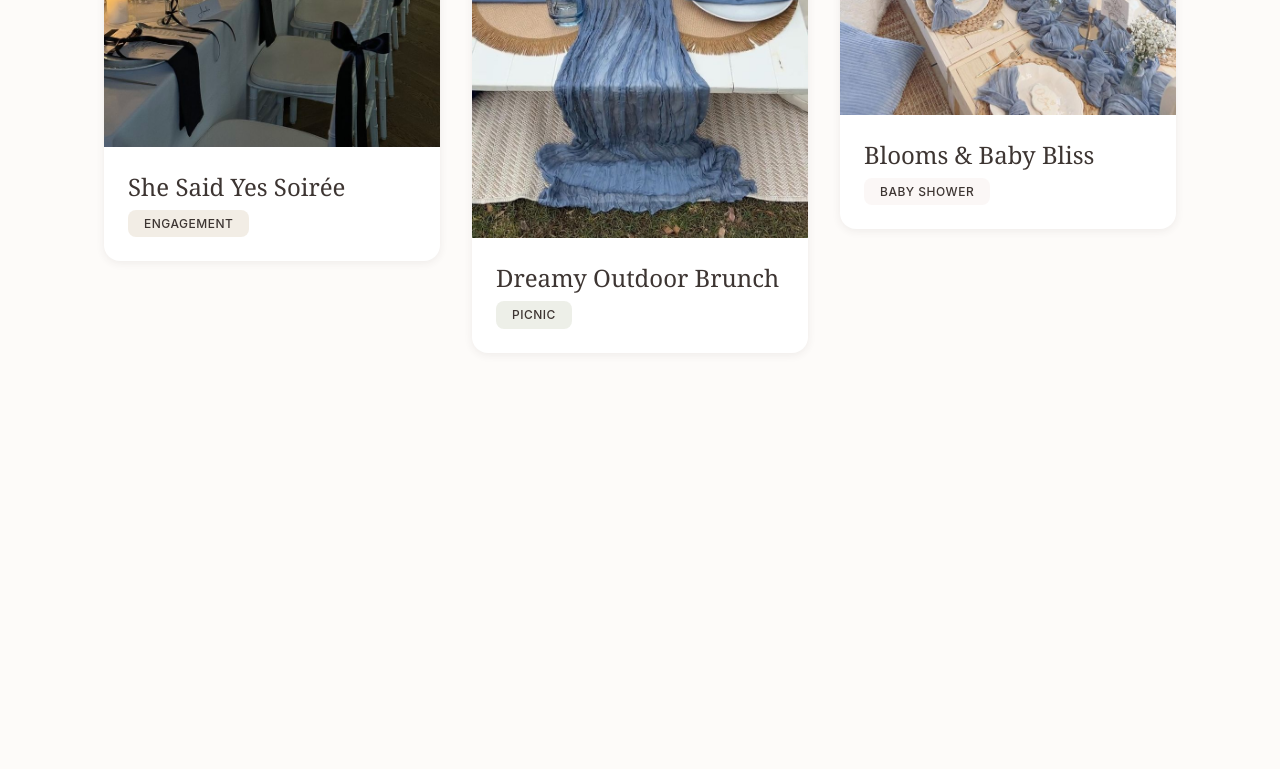
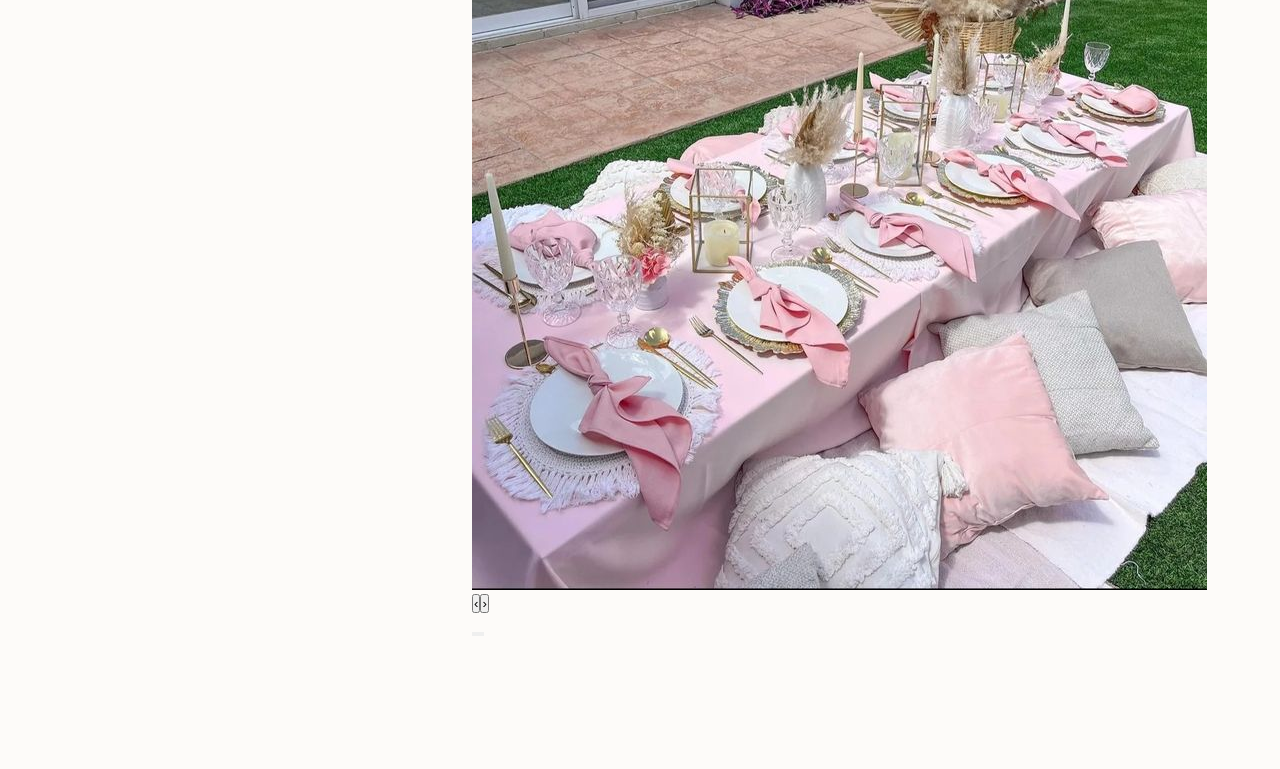
Before and after one commit to edubew/dawenee, a React (Vite) app: page / in a window 1280 px wide. Shown: the part 2000-2769 px from the top of the page. Before the commit the page ends 2473 px from the top, so only its background shows below. Built offline with nearby package versions, Linux system fonts and the light colour scheme.

Commit message:
Update the hero component with Carousel

```diff
--- a/src/components/Hero/Hero.jsx
+++ b/src/components/Hero/Hero.jsx
@@ -1,8 +1,38 @@
-import React from "react";
+import React, { useEffect, useState } from "react";
 import { Link } from "react-router-dom";
+import heroSlides from "../../data/heroSlides";
 import "./Hero.scss";
 
 function Hero() {
+  const [currentSlide, setCurrentSlide] = useState(0);
+  const [isPaused, setIsPaused] = useState(false);
+
+  //Auto advance slides every 6 seconds
+  useEffect(() => {
+    if (isPaused) return;
+
+    const interval = setInterval(() => {
+      setCurrentSlide((prev) => (prev + 1) % heroSlides.length);
+    }, 6000);
+
+    return () => clearInterval(interval);
+  }, [isPaused]);
+
+  // Go to specific slide when dot is clicked
+  const goToSlide = (index) => {
+    setCurrentSlide(index);
+  };
+
+  //Previous slide
+  const prevSlide = () => {
+    setCurrentSlide((prev) => (prev === 0 ? heroSlides.length - 1 : prev - 1));
+  };
+
+  // Next slide
+  const nextSlide = () => {
+    setCurrentSlide((prev) => (prev + 1) % heroSlides.length);
+  };
+
   return (
     <section className="hero">
       <div className="container hero__inner">
@@ -28,9 +58,50 @@ function Hero() {
           </Link>
         </div>
 
-        <div className="hero__image">
-          <div className="hero__placeholder">
-            <span>Hero Image Spot</span>
+        {/* Image carousel */}
+        <div
+          className="hero__carousel"
+          onMouseEnter={() => setIsPaused(true)}
+          onMouseLeave={() => setIsPaused(false)}
+        >
+          <div className="hero__carousel-slides">
+            {heroSlides.map((slide, index) => (
+              <div
+                key={slide.id}
+                className={`hero__carousel-slides ${index === currentSlide ? "hero__carousel-slide--active" : ""}`}
+              >
+                <img src={slide.image} alt={slide.alt} />
+              </div>
+            ))}
+          </div>
+
+          {/* Navigation arrows */}
+          <button
+            className="hero__carousel-arrow hero__carousel-arrow--prev"
+            onClick={prevSlide}
+            aria-label="Previous slide"
+          >
+            ‹
+          </button>
+          <button
+            className="hero__carousel-arrow hero__carousel-arrow--next"
+            onClick={nextSlide}
+            aria-label="Next slide"
+          >
+            ›
+          </button>
+
+          {/* Dot indicators */}
+          <div className="hero__carousel-dots">
+            {heroSlides.map((slide, index) => (
+              <button
+                key={slide.id}
+                className={`hero__carousel-dot
+                ${index === currentSlide ? "hero__carousel-dot--active" : ""}`}
+                onClick={() => goToSlide(index)}
+                aria-label={`Go to slide ${index + 1}`}
+              />
+            ))}
           </div>
         </div>
       </div>
```
